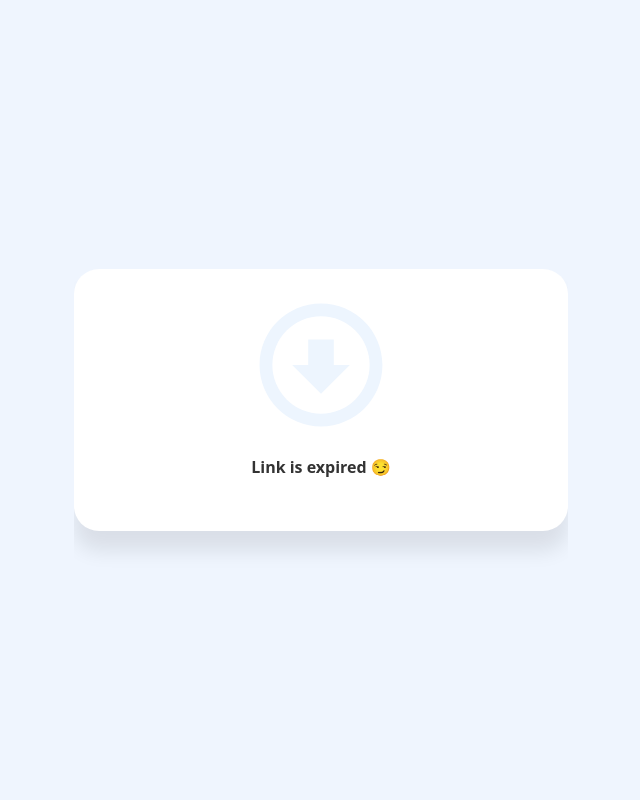
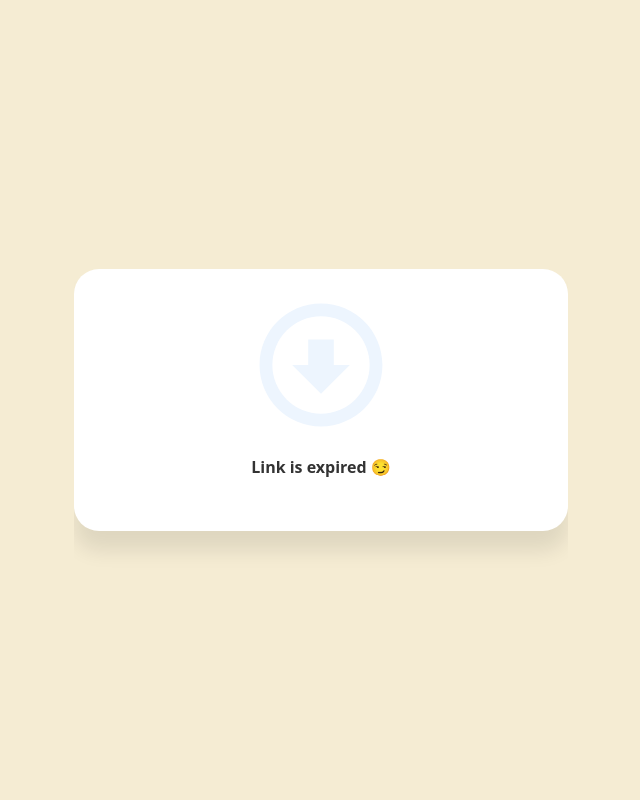
Before and after one commit to sidpatel93/shareit, a Node server app: page /files/2 in a window 1280 px wide. Shown: the whole page, without its empty margins (319-959 px from the left). Run offline with Node 20, Linux system fonts and the light colour scheme; data that the repository does not hold is empty; some libraries are stand-ins or nearby versions.

Commit message:
consistent style

```diff
--- a/public/css/style.css
+++ b/public/css/style.css
@@ -1,5 +1,5 @@
 :root {
-  --main-bg-color: #eff5fe;
+  --main-bg-color: #f5ecd3;
   --light-blue: #03a9f4;
   --dark-blue: #028bca;
   --border-color: #0288d147
```
